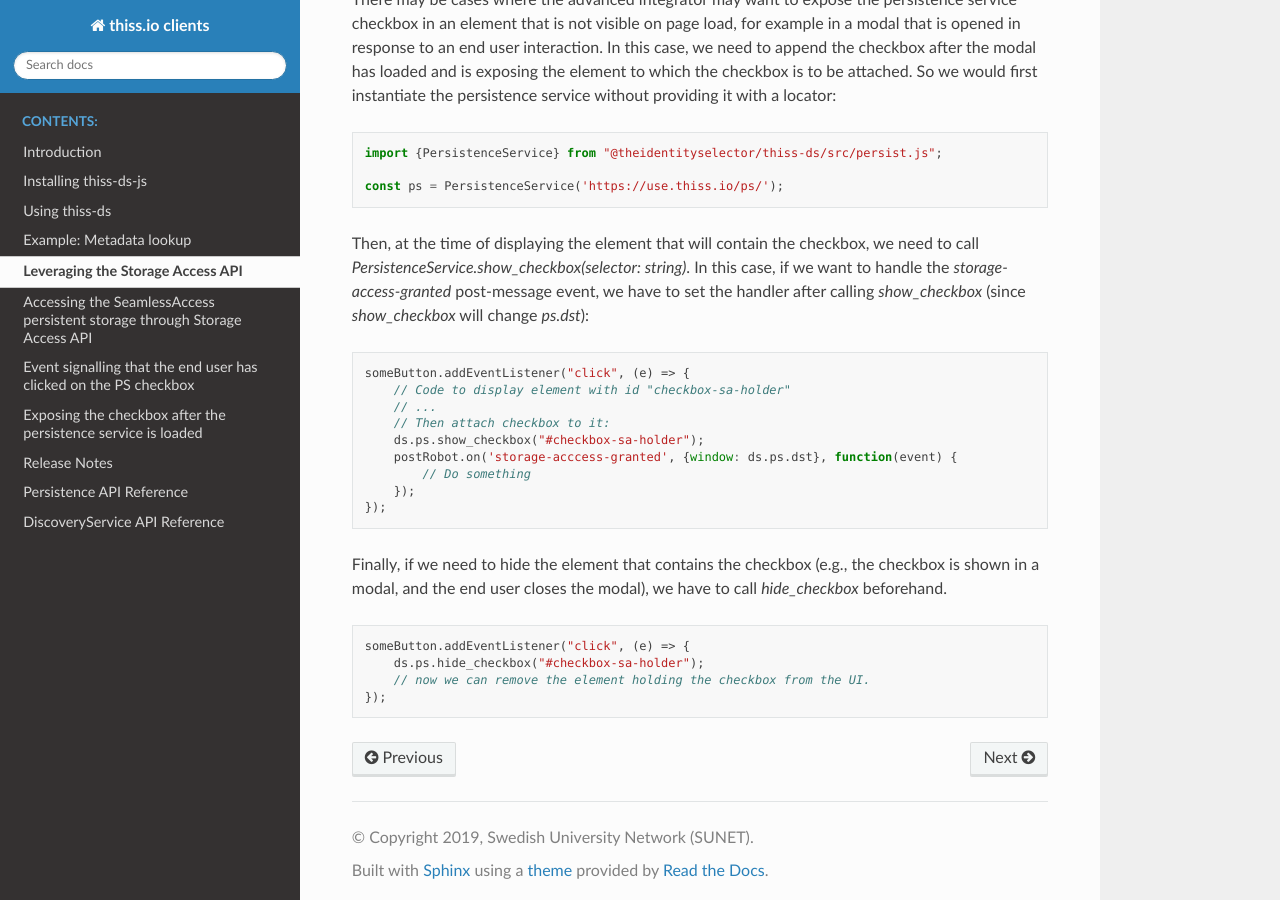
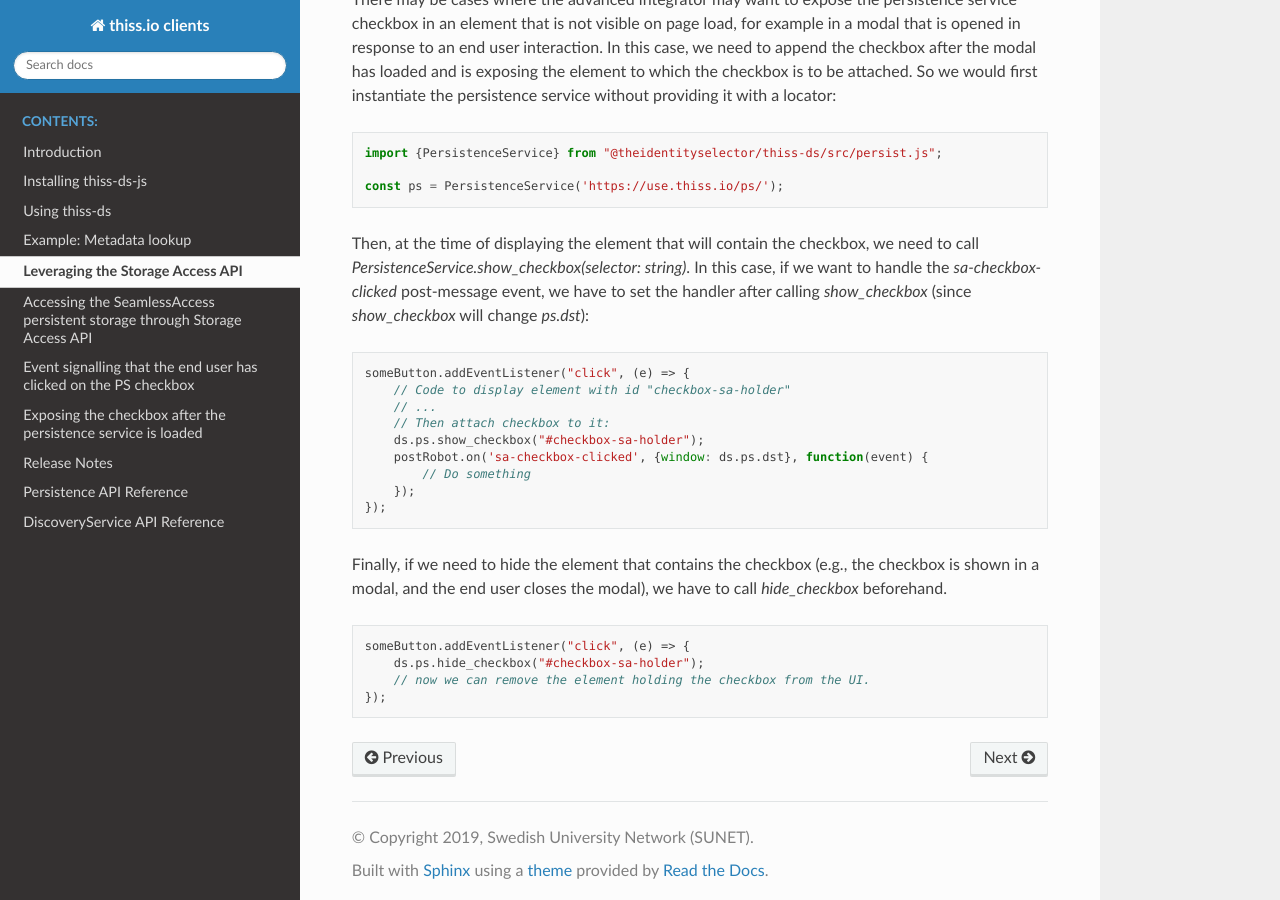
Before and after one commit to TheIdentitySelector/thiss-ds-js, a Sphinx documentation site: the page built from docs/using-saa.rst, in a window 1280 px wide and 900 px high, scrolled down 2461 px. Built offline with Sphinx 7.4.7 and the Read the Docs theme 3.1.0, drawn with Linux system fonts in a browser that asks for light colours.

Commit message:
update docs

```diff
--- a/docs/using-saa.rst
+++ b/docs/using-saa.rst
@@ -102,7 +102,7 @@ and is exposing the element to which the checkbox is to be attached. So we would
     const ps = PersistenceService('https://use.thiss.io/ps/');
 
 Then, at the time of displaying the element that will contain the checkbox, we need to call `PersistenceService.show_checkbox(selector: string)`.
-In this case, if we want to handle the `storage-access-granted` post-message event, we have to set the handler after calling `show_checkbox`
+In this case, if we want to handle the `sa-checkbox-clicked` post-message event, we have to set the handler after calling `show_checkbox`
 (since `show_checkbox` will change `ps.dst`):
 
 .. code-block:: js
@@ -112,7 +112,7 @@ In this case, if we want to handle the `storage-access-granted` post-message eve
         // ...
         // Then attach checkbox to it:
         ds.ps.show_checkbox("#checkbox-sa-holder");
-        postRobot.on('storage-acccess-granted', {window: ds.ps.dst}, function(event) {
+        postRobot.on('sa-checkbox-clicked', {window: ds.ps.dst}, function(event) {
             // Do something
         });
     });
```
